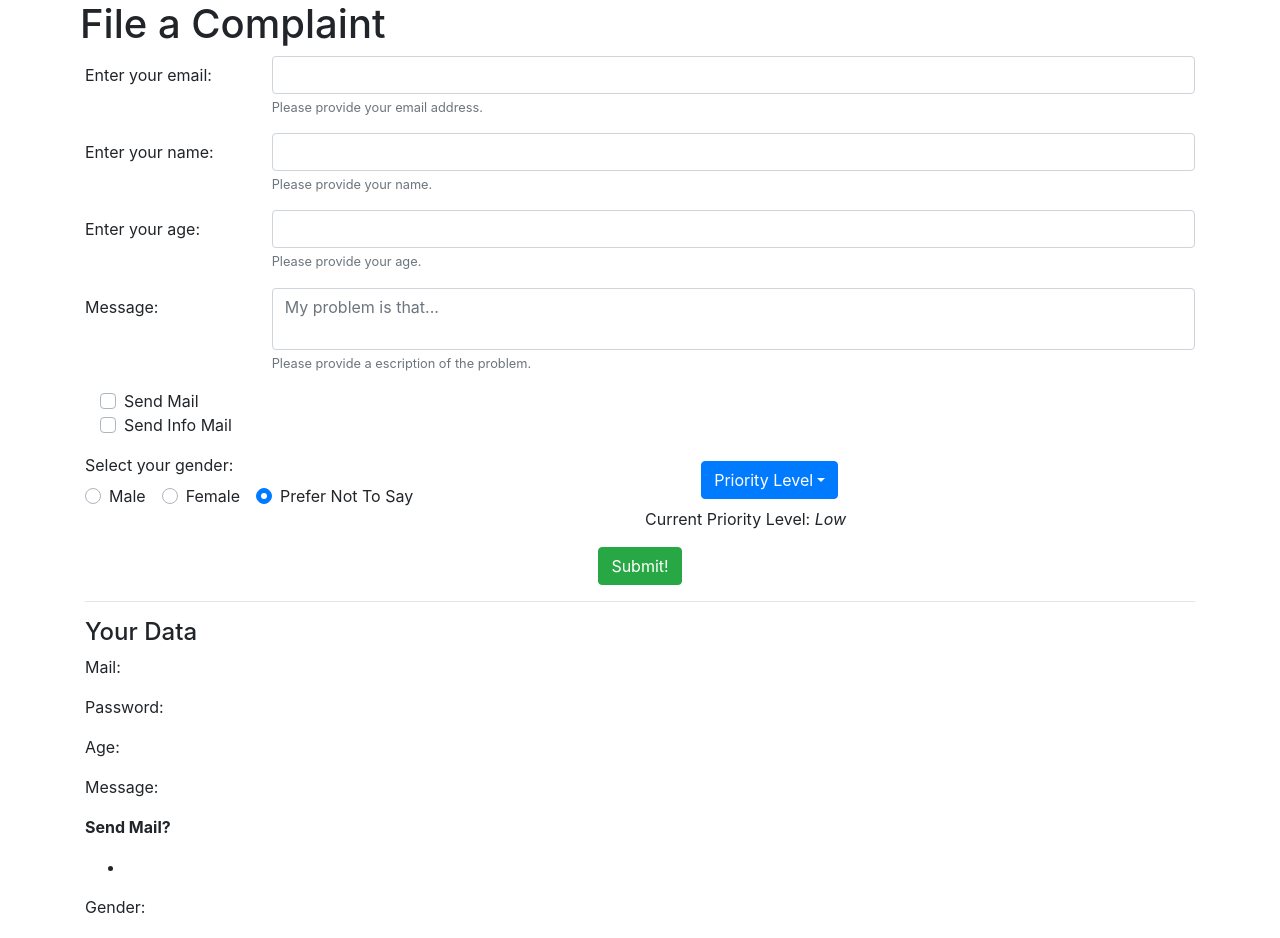
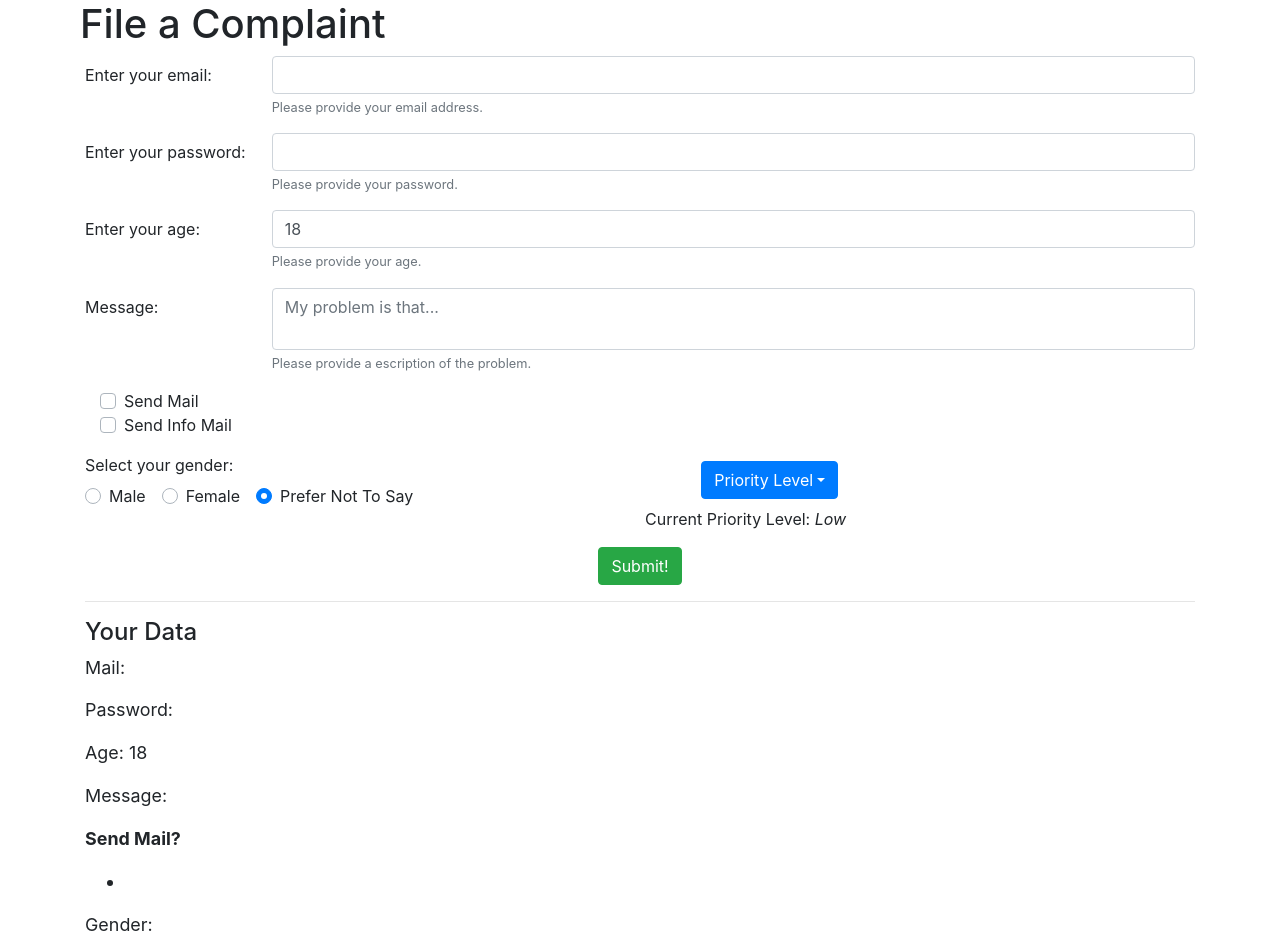
Before and after one commit to ukenny/vue-course-module-eleven-forms, a Vue app: page / in a window 1280 px wide. Shown: the top 938 px of the page. Built offline with nearby package versions, Linux system fonts and the light colour scheme.

Commit message:
Lecture 151

```diff
--- a/src/App.vue
+++ b/src/App.vue
@@ -13,16 +13,16 @@
         label="Enter your email:"
         label-for="email"
       >
-        <b-form-input id="emal"></b-form-input>
+        <b-form-input v-model="userData.email" id="emal"></b-form-input>
       </b-form-group>
       <b-form-group
         id="fieldset-horizontal-2"
         label-cols-sm="2"
-        description="Please provide your name."
-        label="Enter your name:"
-        label-for="name"
+        description="Please provide your password."
+        label="Enter your password:"
+        label-for="password"
       >
-        <b-form-input id="name"></b-form-input>
+        <b-form-input v-model="userData.password" id="password"></b-form-input>
       </b-form-group>
       <b-form-group
         id="fieldset-horizontal-3"
@@ -31,7 +31,13 @@
         label="Enter your age:"
         label-for="age"
       >
-        <b-form-input type="number" id="age"></b-form-input>
+        <b-form-input
+          min="18"
+          max="120"
+          v-model="userData.age"
+          type="number"
+          id="age"
+        ></b-form-input>
       </b-form-group>
       <b-form-group
         id="fieldset-horizontal-4"
@@ -123,10 +129,10 @@
             <div class="panel-heading">
               <h4>Your Data</h4>
             </div>
-            <div class="panel-body">
-              <p>Mail:</p>
-              <p>Password:</p>
-              <p>Age:</p>
+            <div class="panel-body" style="align: text-align: center">
+              <p>Mail: {{ userData.email }}</p>
+              <p>Password: {{ userData.password }}</p>
+              <p>Age: {{ userData.age }}</p>
               <p>Message:</p>
               <p>
                 <strong>Send Mail?</strong>
@@ -151,6 +157,11 @@ export default {
   components: {},
   data: function() {
     return {
+      userData: {
+        email: "",
+        password: "",
+        age: 18
+      },
       priorityLevel: "Low",
       sendEmail: "do_not_send_email",
       sendInfoMail: "do_not_send_info_mail",
@@ -188,4 +199,7 @@ input[type="number"]::-webkit-inner-spin-button,
 input[type="number"]::-webkit-outer-spin-button {
   -webkit-appearance: none;
 }
+.panel-body {
+  font-size: 1.4vw;
+}
 </style>
```
